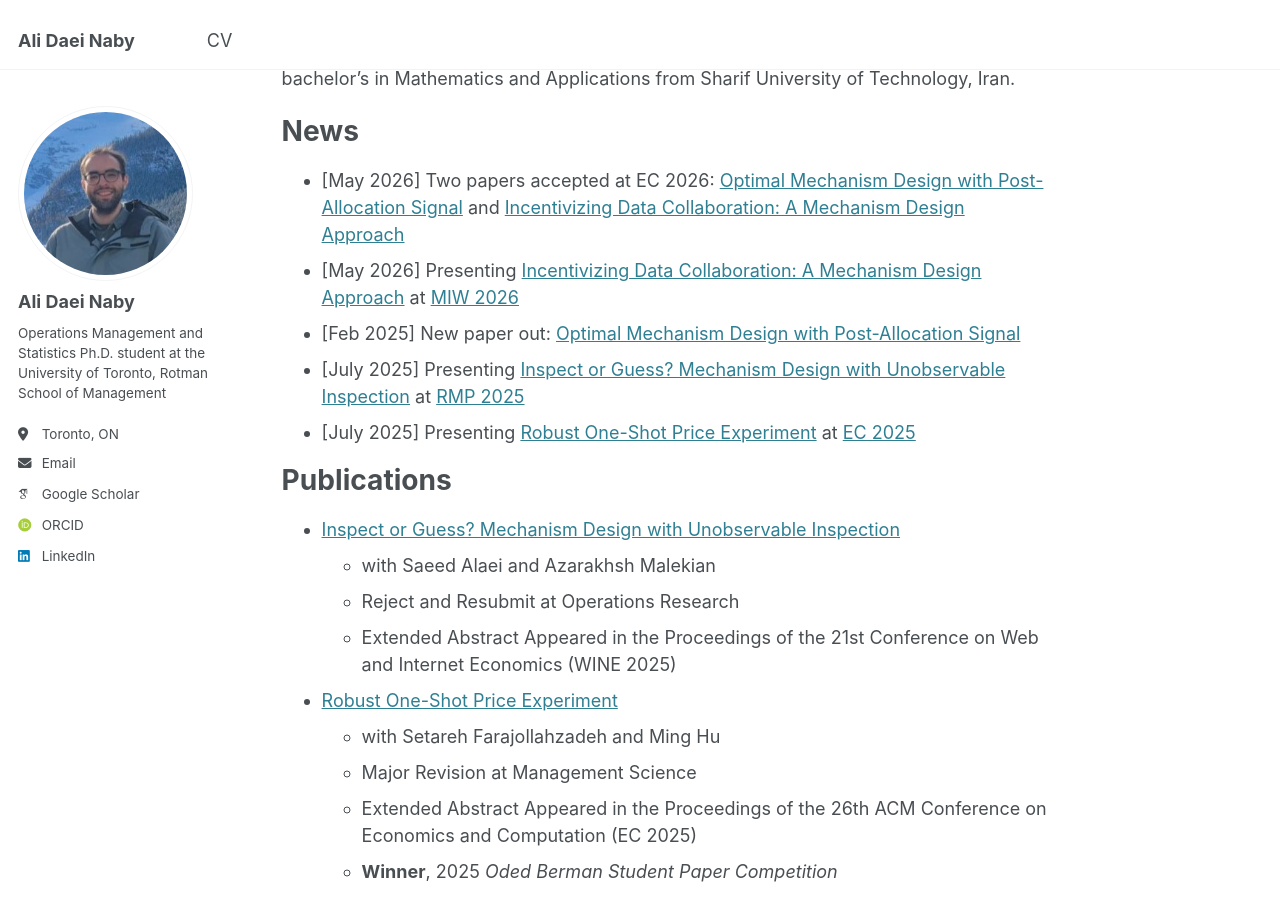
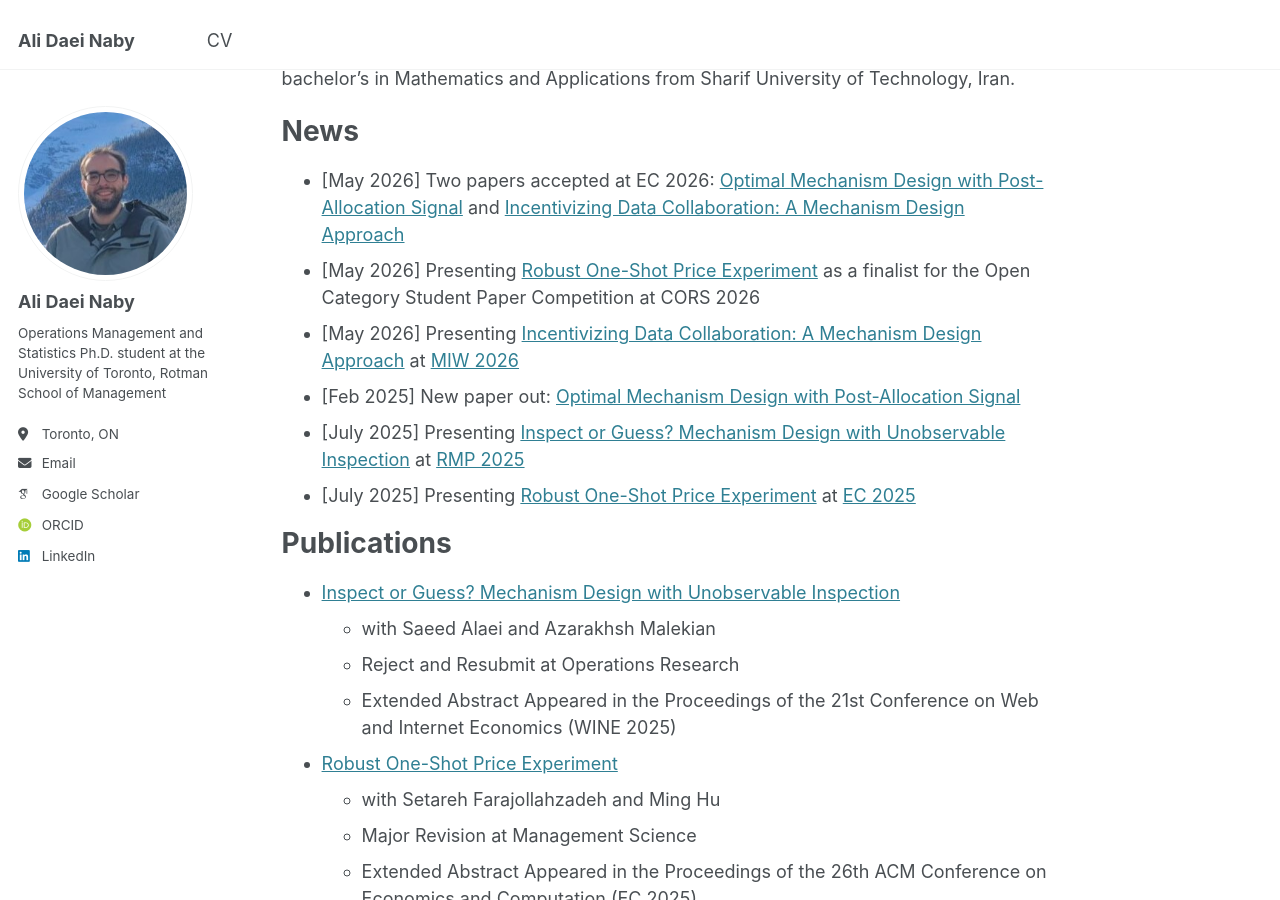
Before and after one commit to alidaeinaby/alidaeinaby.github.io, a Jekyll site: the page built from _pages/about.md, in a window 1280 px wide and 900 px high, scrolled down 400 px. Built offline with Jekyll 4.4.1, drawn with Linux system fonts in a browser that asks for light colours; some web fonts are replaced.

Commit message:
Update about.md

```diff
--- a/_pages/about.md
+++ b/_pages/about.md
@@ -17,6 +17,7 @@ News
 ======
 - [May 2026] Two papers accepted at EC 2026:
   [Optimal Mechanism Design with Post-Allocation Signal](https://papers.ssrn.com/sol3/papers.cfm?abstract_id=6220718) and [Incentivizing Data Collaboration: A Mechanism Design Approach](https://papers.ssrn.com/sol3/papers.cfm?abstract_id=5297868)
+- [May 2026] Presenting [Robust One-Shot Price Experiment](https://papers.ssrn.com/sol3/papers.cfm?abstract_id=4899852) as a finalist for the Open Category Student Paper Competition at CORS 2026
 - [May 2026] Presenting [Incentivizing Data Collaboration: A Mechanism Design Approach](https://papers.ssrn.com/sol3/papers.cfm?abstract_id=5297868) at [MIW 2026](https://marketplaceinnovation.net/)
 - [Feb 2025] New paper out: [Optimal Mechanism Design with Post-Allocation Signal](https://papers.ssrn.com/sol3/papers.cfm?abstract_id=6220718)
 - [July 2025] Presenting [Inspect or Guess? Mechanism Design with Unobservable Inspection](https://papers.ssrn.com/sol3/papers.cfm?abstract_id=5146874) at [RMP 2025](https://business.columbia.edu/2025-informs-conference)
```
